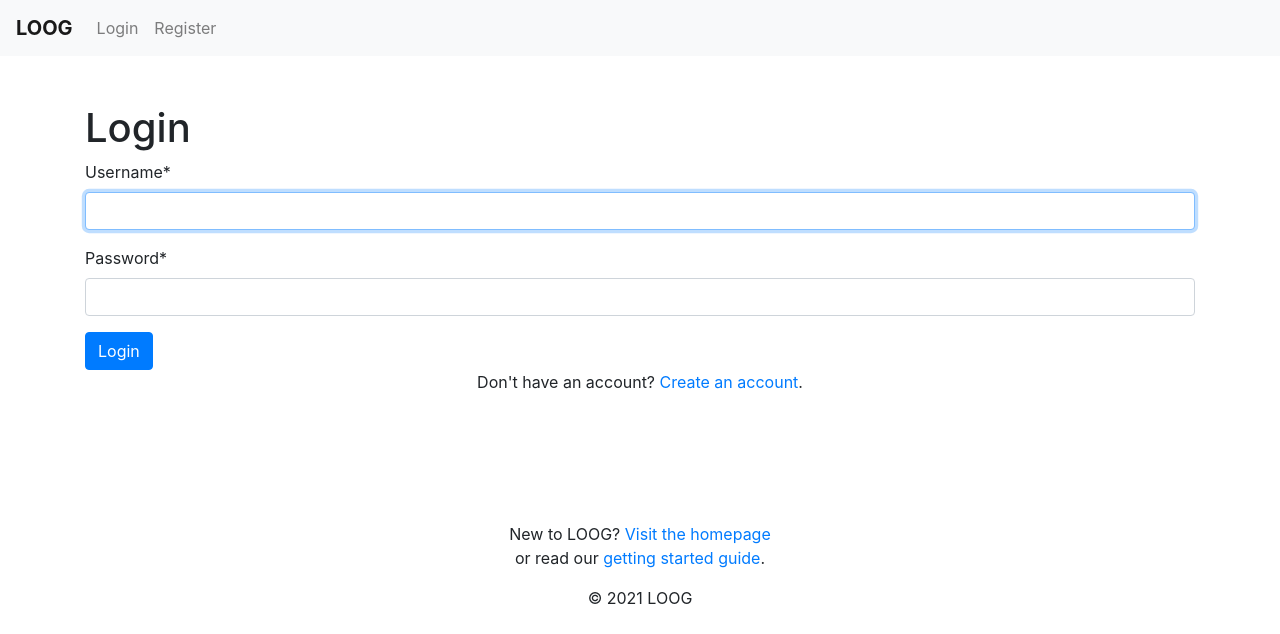
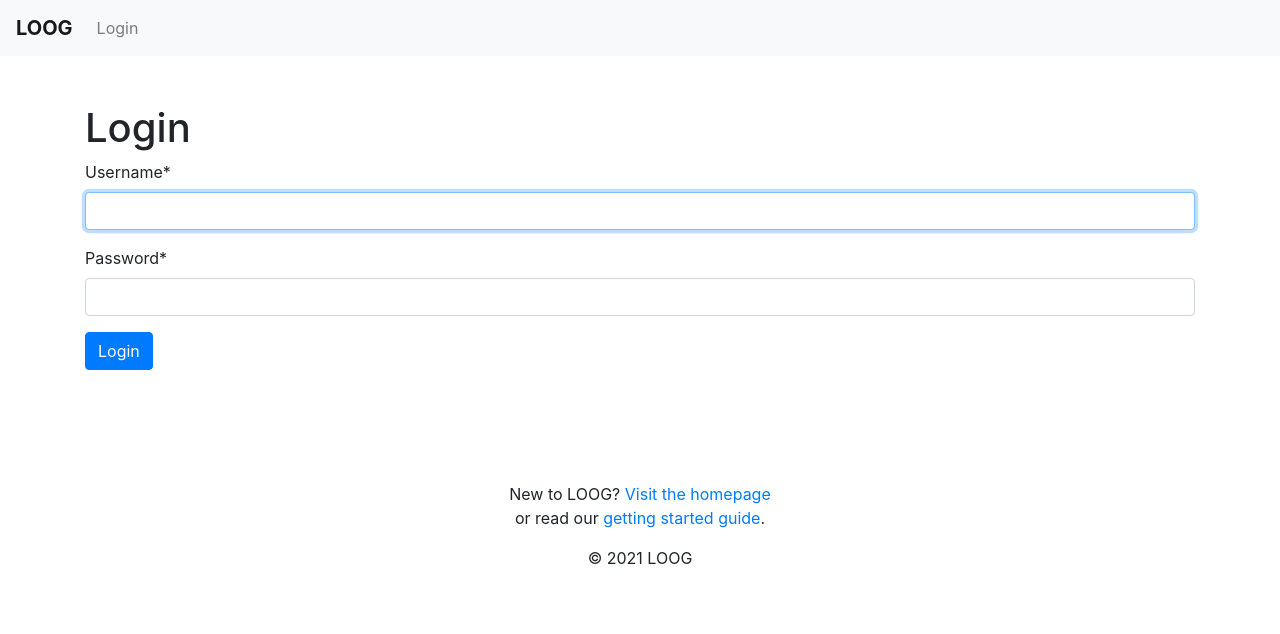
Before and after one commit to mehdiesadri/oldloog, a Django app: page /login/ in a window 1280 px wide. Shown: the top 634 px of the page. Run offline with Django 3.2, Linux system fonts and the light colour scheme; some libraries are stand-ins or nearby versions.

Commit message:
Removed direct register

```diff
--- a/loog/main/urls.py
+++ b/loog/main/urls.py
@@ -7,7 +7,6 @@ app_name = "main"
 
 urlpatterns = [
     path("", views.HomePage.as_view(), name="homepage"),
-    path("register/", views.RegisterPage.as_view(), name="register"),
     path("login/", views.LoginPage.as_view(), name="login"),
     path("logout/", views.LogoutView.as_view(), name="logout"),
     path("search/", views.search, name="search"),
--- a/loog/main/views.py
+++ b/loog/main/views.py
@@ -13,16 +13,6 @@ class HomePage(generic.TemplateView):
     Simple template view for rendering the home page of website.
     """
     template_name = "main/main.html"
-
-
-class RegisterPage(SuccessMessageMixin, generic.CreateView):
-    """
-    Creates a new user based on built-in django user model.
-    """
-    template_name = "main/register.html"
-    form_class = UserCreationForm
-    success_url = reverse_lazy('main:login')
-    success_message = _("Your profile was created successfully")
 
 
 class LoginPage(auth_views.LoginView):
--- a/loog/templates/header.html
+++ b/loog/templates/header.html
@@ -21,9 +21,6 @@
                 <a class="nav-link" href="{% url 'main:login' %}">Login</a>
             </li>
 
-            <li class="nav-item">
-                <a class="nav-link" href="{% url 'main:register' %}">Register</a>
-            </li>
 
             {% endif %}
         </ul>
--- a/loog/templates/main/login.html
+++ b/loog/templates/main/login.html
@@ -12,7 +12,7 @@
     {{ form | crispy }}
     <button class="btn btn-primary" type="submit">Login</button>
   </form>
-  <p class="text-center">Don't have an account? <a href="{% url 'main:register' %}">Create an account</a>.</p>
+
 </div>
 
 {% endblock %}
```
Also changed, not shown: loog/templates/main/register.html (deleted, +0 -18 lines).
